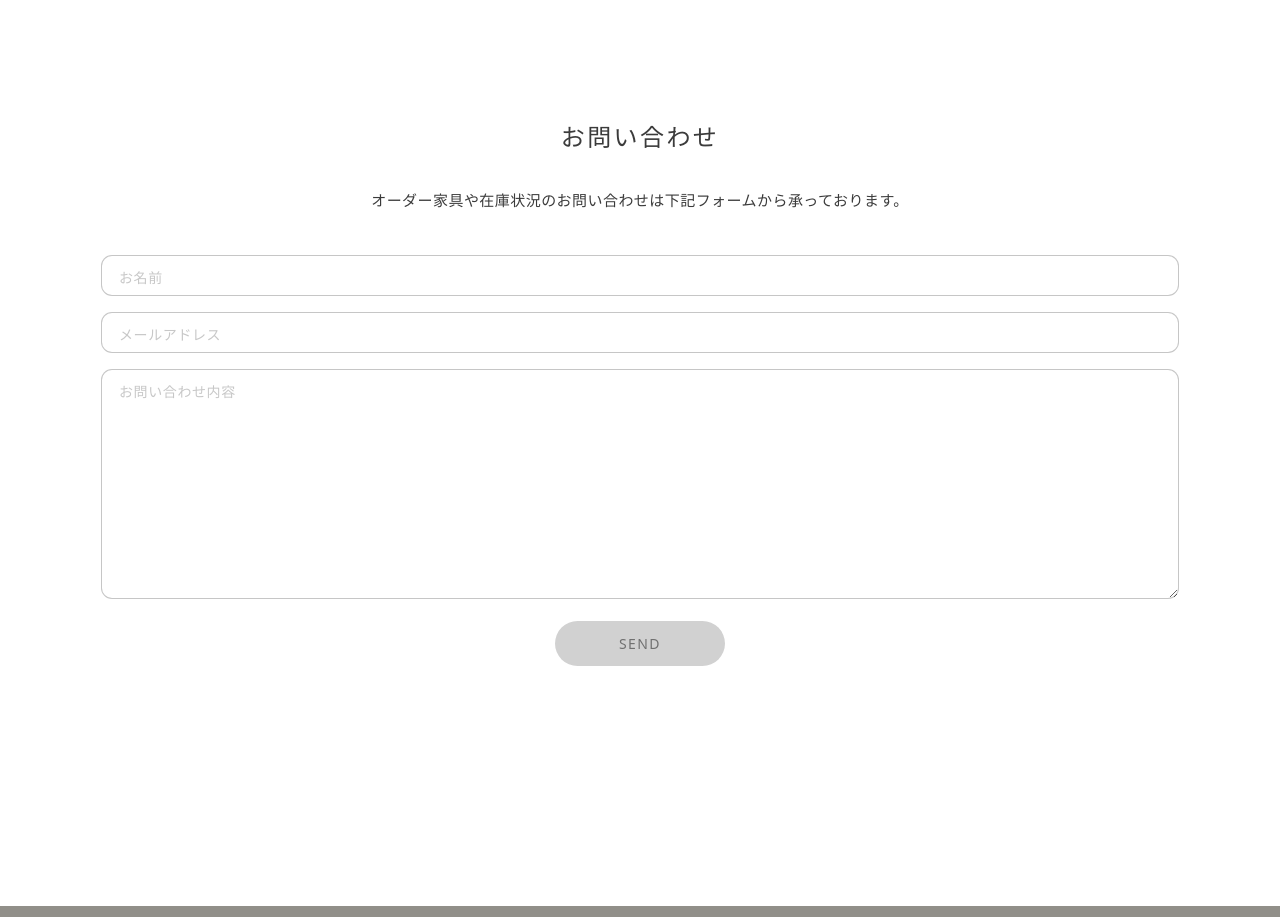
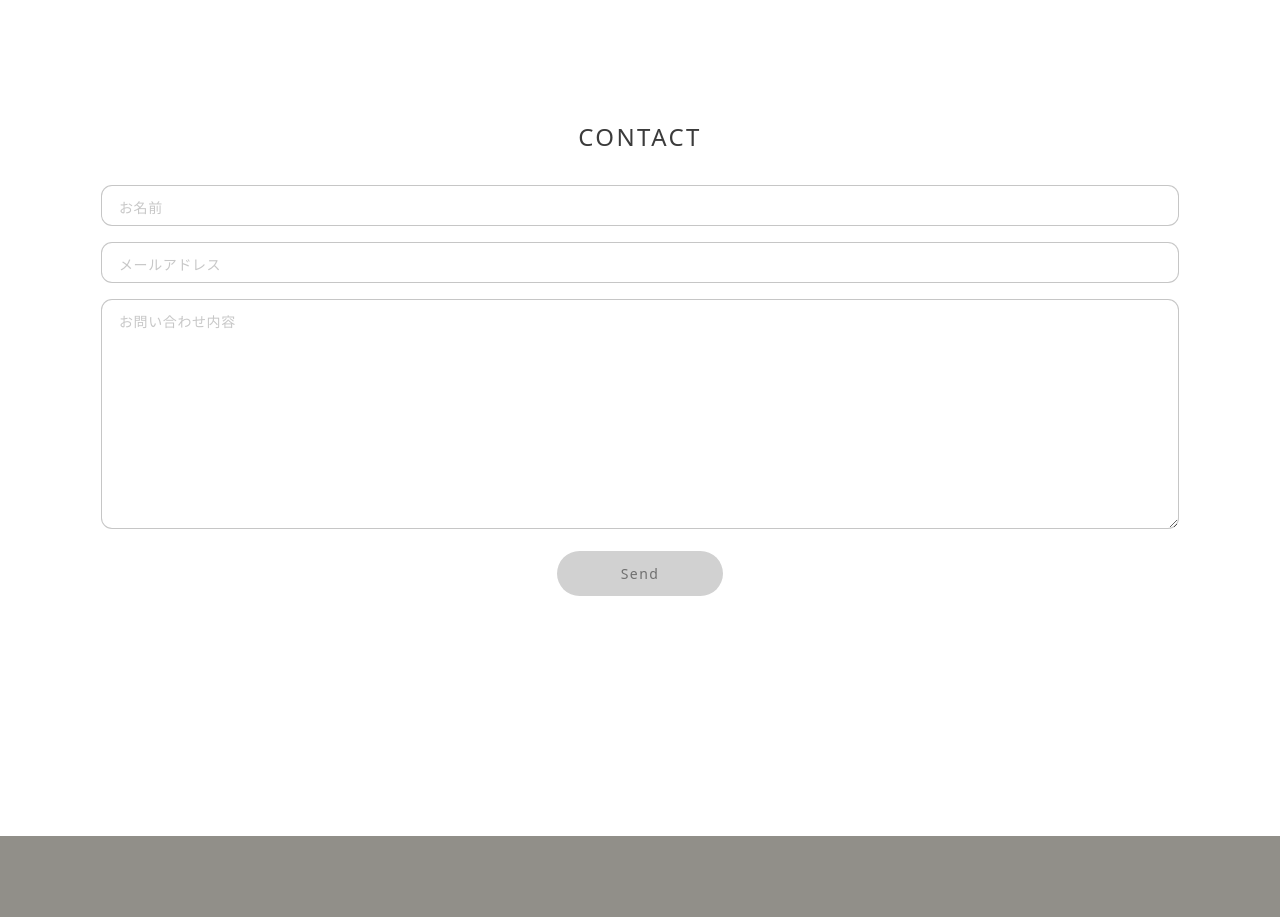
Before and after one commit to fjsho/codegym-html, a website: page kaguya/contact.html in a window 1280 px wide. Shown: the part 800-1717 px from the top of the page. Drawn offline with Linux system fonts and the light colour scheme.

Commit message:
[fix]CONTACT画面レスポンシブ対応微調整

```diff
--- a/kaguya/contact.html
+++ b/kaguya/contact.html
@@ -49,10 +49,7 @@
         </div>
       </section>
       <section class="section">
-        <h2 class="section__header">お問い合わせ</h2>
-        <p class="section__text">
-          オーダー家具や在庫状況のお問い合わせは下記フォームから承っております。
-        </p>
+        <h2 class="section__header">CONTACT</h2>
         <div class="contact">
           <form action="" method="POST" name="contact" class="contact__form">
             <div class="contact__form-field">
@@ -78,7 +75,7 @@
               ></textarea>
             </div>
             <button type="submit" class="contact__form-btn">
-              SEND
+              Send
             </button>
           </form>
         </div>
--- a/kaguya/sass/_top.scss
+++ b/kaguya/sass/_top.scss
@@ -33,6 +33,7 @@ $img-path: "../img";
     &--contact {
       @extend %__catch;
       background: url($img-path + "/contact_top@2x.png") no-repeat center center;
+      background-position: 85%;
     }
   }
 
```
